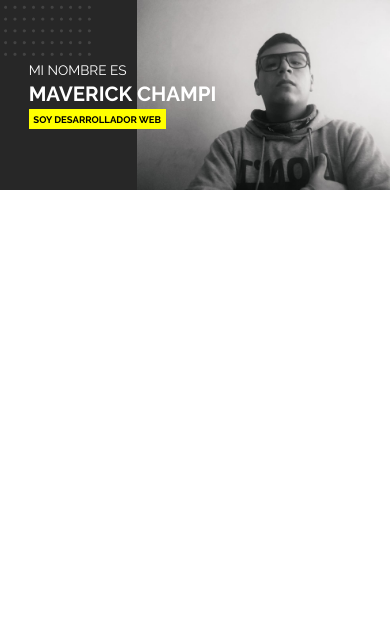
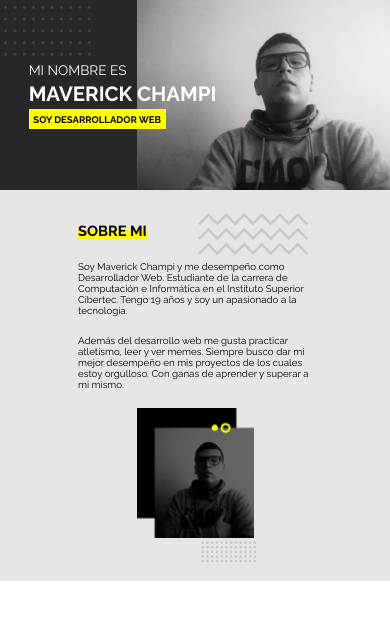
Before and after one commit to maverickchampi/portfolio, a PHP site: page / in a window 390 px wide. Shown: the part 50-670 px from the top of the page. Run offline with PHP 8.4, Linux system fonts and the light colour scheme; some libraries are stand-ins or nearby versions.

Commit message:
about terminado

```diff
--- a/css/style.css
+++ b/css/style.css
@@ -57,7 +57,8 @@ ol {
   display: none;
 }
 .header-container,
-.main-container {
+.main-container,
+.about-container {
   min-width: 200px;
   max-width: 1264px;
   height: inherit;
@@ -115,7 +116,7 @@ ol {
   grid-area: title;
   display: flex;
   align-items: center;
-  background-image: url(../images/animation1.png);
+  background-image: url(../images/animationMain.png);
   background-repeat: no-repeat;
   background-position: 3% 2%;
   background-size: 70%;
@@ -128,10 +129,83 @@ ol {
   width: 100%;
   height: 100%;
 }
+.about {
+  background-color: rgb(230, 230, 230);
+  font-family: var(--font-secondary);
+}
+.about-container {
+  grid-template-columns: 40% 1fr;
+  grid-template-areas: "image text";
+}
+.about-container-image {
+  grid-area: image;
+  text-align: center;
+  background-image: url(../images/animationAbout.png);
+  background-repeat: no-repeat;
+  background-position: right 18% bottom 5%;
+  background-size: 35%;
+}
+.about-container-description {
+  grid-area: text;
+  display: flex;
+  flex-direction: column;
+  justify-content: start;
+  margin: auto 18% auto 0;
+  font-size: 25px;
+  background-image: url(../images/animation3.png);
+  background-repeat: no-repeat;
+  background-position: top right 5%;
+  background-size: 50%;
+}
+.about-container-description h2 {
+  width: 180px;
+  white-space: nowrap;
+  background: linear-gradient(to bottom, transparent 50%, yellow 50%);
+}
+.about-container-image img{
+  margin: 20% 0;
+  width: 380px;
+}
+
+
+
+/*
+.about-image {
+  margin: 3%;
+  width: 30%;
+  display: inherit;
+  justify-content: center;
+  align-items: flex-end;
+  flex-direction: column;
+}
+.about-photo {
+}
+.about-description {
+  width: 70%;
+  padding: 3%;
+  height: auto;
+  font-size: 20px;
+  display: inherit;
+  margin: 3%;
+  flex-wrap: wrap;
+  background-image: url(../images/animation3.png);
+  background-repeat: no-repeat;
+  background-position: top 10% right 10%;
+  background-size: 25%;
+} */
 
 @media screen and (max-width: 1264px) {
   h1 {
     font-size: 3.5vw;
+  }
+  .about-container-description {
+    font-size: 2vw;
+  }
+  .about-container-description h2 {
+    width: 14.5vw;
+  }
+  .about-container-image img{
+    width: 30vw;
   }
 }
 @media screen and (max-width: 767px) {
@@ -182,3 +256,30 @@ ol {
     left: 0;
   }
 }
+@media screen and (max-width: 480px) {
+  h1 {
+    font-size: 3.5vw;
+  }
+  .about-container {
+    grid-template-columns: 1fr;
+    grid-template-areas: "text"
+                         "image";
+  }
+  .about-container-image img{
+    margin: 0 0 10%;
+    width: 30%;
+  }
+  .about-container-description {
+    margin: 5% 20% 2%;
+    background-position: top right;
+    background-size: 50%;
+    font-size: 2.5vw;
+  }
+  .about-container-description h2 {
+    width: 18vw;
+  }
+  .about-container-image {
+    background-position: right 40% bottom 11%;
+    background-size: 15%;
+  }
+}
--- a/index.html
+++ b/index.html
@@ -52,11 +52,31 @@
                 </h1>
             </div>
             <picture class="main-container-image">
-                <img src="images/foto1.jpeg" alt="Imagen principal" />
+                <img src="images/fotoPrincipal.jpeg" alt="Imagen principal" />
             </picture>
         </div>
     </main>
-
+    <section class="about" id="sobremi">
+        <div class="about-container">
+            <picture class="about-container-image">
+                <img src="images/fotoSecundaria.png" alt="Imagen sobre mi" />
+            </picture>
+            <div class="about-container-description">
+                <h2>SOBRE MI</h2>
+                <p>
+                    Soy Maverick Champi y me desempeño como Desarrollador Web.
+                    Estudiante de la carrera de Computación e Informática en el
+                    Instituto Superior Cibertec. Tengo 19 años y soy un apasionado a la
+                    tecnología.
+                </p>
+                <p>
+                    Además del desarrollo web me gusta practicar atletismo, leer y ver
+                    memes. Siempre busco dar mi mejor desempeño en mis proyectos de los
+                    cuales estoy orgulloso. Con ganas de aprender y superar a mi mismo.
+                </p>
+            </div>
+        </div>
+    </section>
 
 
     <script src="https://kit.fontawesome.com/905fa6d085.js" crossorigin="anonymous"></script>
```
Also changed, not shown: images/animationAbout.png (renamed from images/animation2.png), images/animationMain.png (renamed from images/animation1.png), images/fotoPrincipal.jpeg (renamed from images/foto1.jpeg), images/fotoSecundaria.png (renamed from images/foto2.png).
